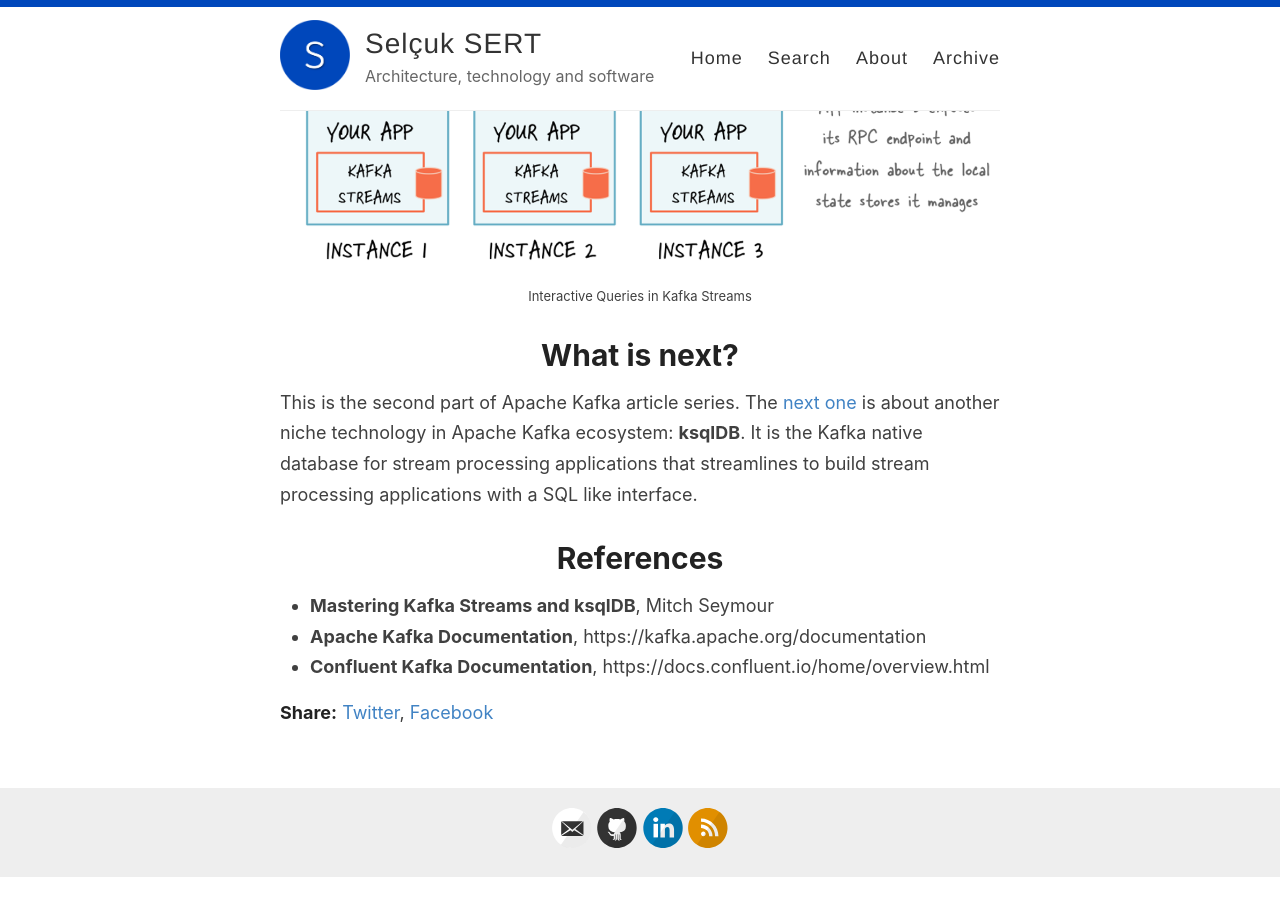
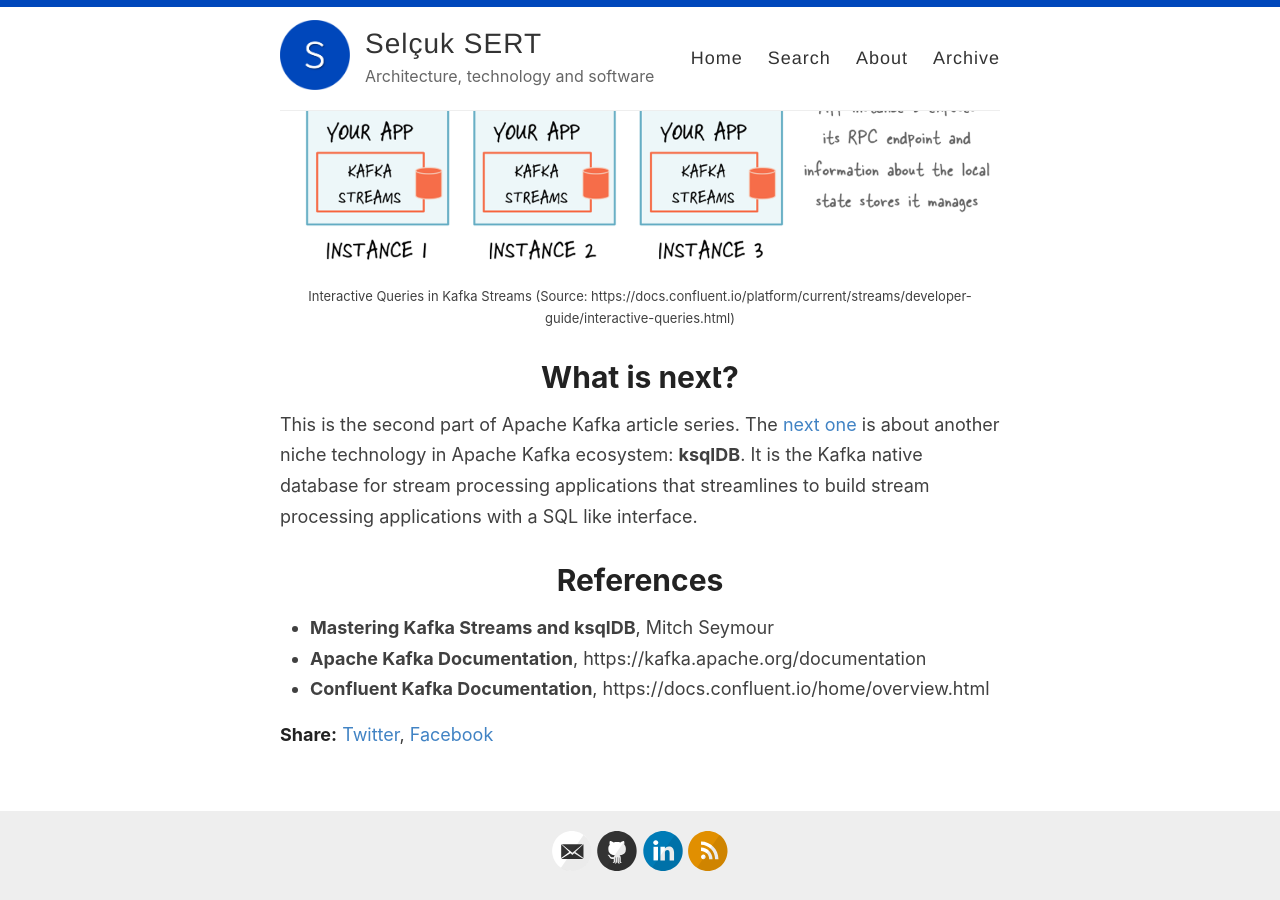
Before and after one commit to selcuksert/selcuksert.github.io, a Jekyll site: the page built from _posts/2021-12-29-kafka-streams.md, in a window 1280 px wide and 900 px high, scrolled down 11771 px. Built offline with Jekyll 4.4.1, drawn with Linux system fonts in a browser that asks for light colours; nearby versions of some CDN libraries; before the commit the page ends 12649 px from its top, so only the background shows below that.

Commit message:
Updated article

```diff
--- a/_posts/2021-12-29-kafka-streams.md
+++ b/_posts/2021-12-29-kafka-streams.md
@@ -168,7 +168,7 @@ With continuous refinement each result should be seen “potentially” incomple
 ## Interactive Queries
 Kafka Streams API has enables to implement a stream processing layer that can be utilized as a lightweight embedded database. The latest state can directly be queried via endpoints (e.g. RESTful WS) exposed by KS micro apps. But the problem is if one uses KTable for materialization the microservice that handles the request may not respond with value for queried key as local state only represents a partial view of the entire application state which in fact is the nature of a KTable. Interactive queries feature of KS API enables to get value for a given key event it does not exist on local KTable as it enables to use Kafka as a service discovery engine to find the KS app that hosts that key-value pair using metadata stored on Kafka ([Sample Code](https://github.com/selcuksert/task-manager/blob/6f8b9d3bdc884e4c34cb89fcb20cfbd634ff1425/backend/services/task-processor/src/main/java/com/corp/concepts/taskmanager/services/service/QueryService.java#L66-L144)).
 
-{% include image.html url="/images/apache-kafka/interactive_queries.png" caption="Interactive Queries in Kafka Streams" %}
+{% include image.html url="/images/apache-kafka/interactive_queries.png" caption="Interactive Queries in Kafka Streams (Source: https://docs.confluent.io/platform/current/streams/developer-guide/interactive-queries.html)" %}
 
 # What is next?
 This is the second part of Apache Kafka article series. The [next one](#) is about another niche technology in Apache Kafka ecosystem: **ksqlDB**. It is the Kafka native database for stream processing applications that streamlines to build stream processing applications with a SQL like interface.
```
